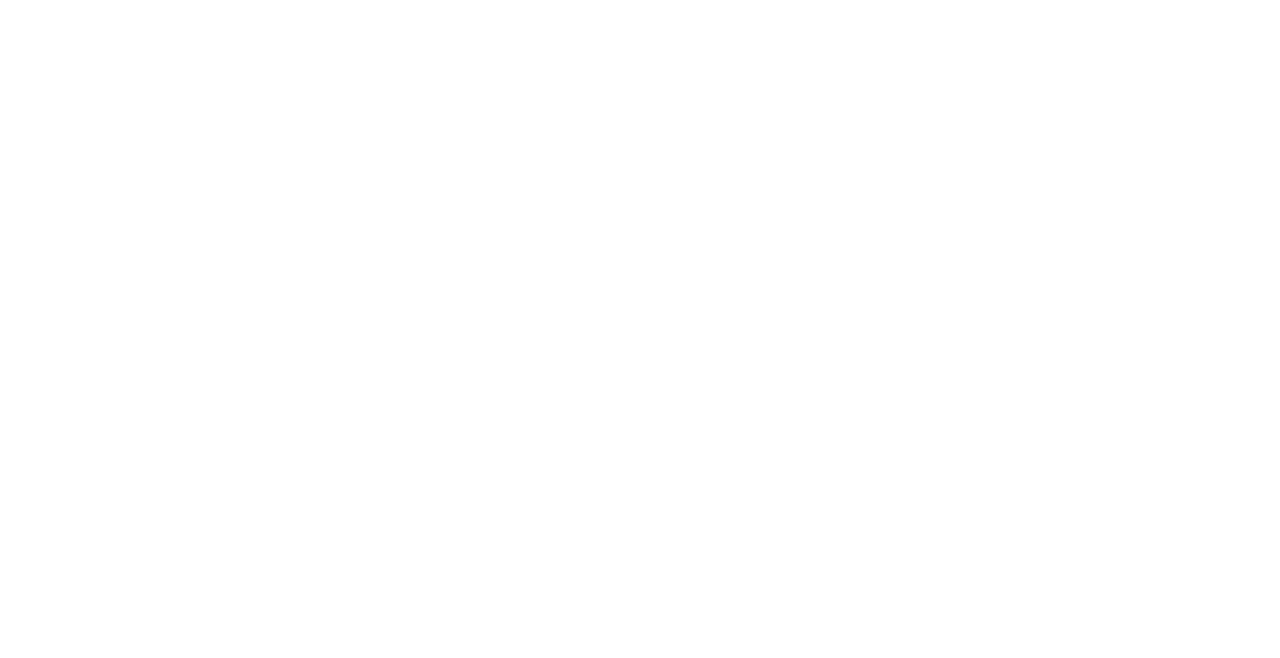
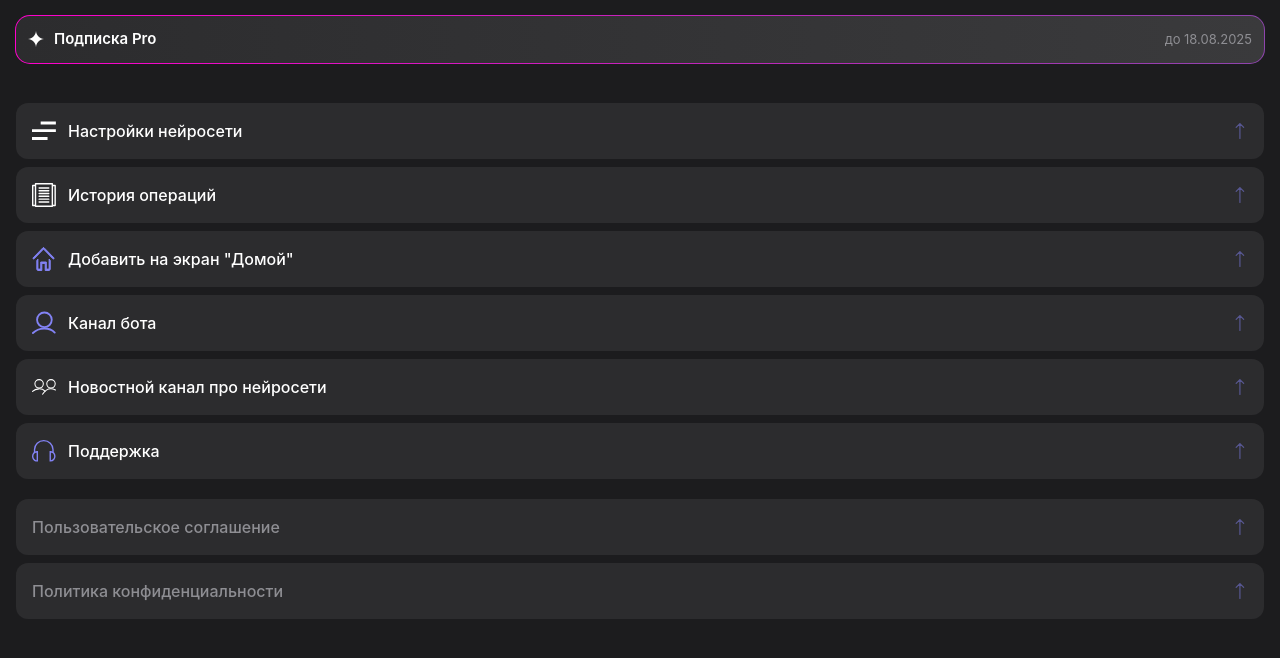
Before and after one commit to amchos/neuro-bot-vite-vue, a Vue app: page /menu in a window 1280 px wide. Before the commit this address had no page. Shown: the top 658 px of the page. Built offline with nearby package versions, Linux system fonts and the light colour scheme.

Commit message:
settingPage

```diff
--- a/src/App.vue
+++ b/src/App.vue
@@ -1,13 +1,31 @@
 <script setup>
-import { onMounted } from 'vue'
+import { onMounted, watch } from 'vue'
 import { useAppStore } from '@/stores/app'
+import { useRouter, useRoute } from 'vue-router'
+import telegramService from '@/services/telegram'
 
 const appStore = useAppStore()
+const router = useRouter()
+const route = useRoute()
 
 onMounted(async () => {
   // Инициализируем приложение (Telegram + авторизация)
   await appStore.init()
 })
+
+// Управление кнопкой "Назад"
+watch(
+  () => route.name,
+  (newRouteName) => {
+    if (newRouteName && newRouteName !== 'home') {
+      telegramService.showBackButton(() => {
+        router.back()
+      })
+    } else {
+      telegramService.hideBackButton()
+    }
+  }
+)
 </script>
 
 <template>
--- a/src/router/index.js
+++ b/src/router/index.js
@@ -2,6 +2,7 @@ import { createRouter, createWebHistory } from 'vue-router';
 import { useAppStore } from '@/stores/app';
 import HomeView from '@/views/HomeView.vue';
 import InviteView from '@/views/InviteView.vue';
+import MenuView from '@/views/MenuView.vue';
 
 const routes = [
     {
@@ -14,6 +15,12 @@ const routes = [
         path: '/invite',
         name: 'invite',
         component: InviteView,
+        meta: { requiresAuth: true },
+    },
+    {
+        path: '/menu',
+        name: 'menu',
+        component: MenuView,
         meta: { requiresAuth: true },
     },
     // Добавьте другие маршруты здесь
--- a/src/views/HomeView.vue
+++ b/src/views/HomeView.vue
@@ -157,7 +157,7 @@ const handleSelectModel = (model) => {
     <div class="fixed-header">
       <!-- Header / Top Bar -->
       <div class="top-bar">
-        <button class="icon-button menu-button">
+        <button class="icon-button menu-button" @click="router.push('/menu')">
           <img :src="settingsIcon" alt="Menu" width="24" height="24" />
         </button>
       </div>
--- /dev/null
+++ b/src/views/MenuView.vue
@@ -0,0 +1,148 @@
+<script setup>
+import { useRouter } from 'vue-router'
+import ProBanner from '@/components/ProBanner.vue'
+import settingsIcon from '@/assets/icons/settings-icon.svg'
+import historyIcon from '@/assets/icons/history-main-icon.svg'
+import addHomeIcon from '@/assets/icons/add-home-icon.svg'
+import botChannelIcon from '@/assets/icons/bot-channel-icon.svg'
+import newsChannelIcon from '@/assets/icons/referal-main-icon.svg' // Placeholder as per plan
+import supportIcon from '@/assets/icons/support-icon.svg'
+import arrowIcon from '@/assets/icons/arrow-icon.svg'
+
+const router = useRouter()
+
+const menuItems = [
+  { id: 'settings', title: 'Настройки нейросети', icon: settingsIcon, route: '/settings' },
+  { id: 'history', title: 'История операций', icon: historyIcon, route: '/history' },
+  { id: 'add-home', title: 'Добавить на экран "Домой"', icon: addHomeIcon, action: 'addToHome' },
+  { id: 'channel', title: 'Канал бота', icon: botChannelIcon, url: 'https://t.me/bot_channel' },
+  { id: 'news', title: 'Новостной канал про нейросети', icon: newsChannelIcon, url: 'https://t.me/news_channel' },
+  { id: 'support', title: 'Поддержка', icon: supportIcon, url: 'https://t.me/support' }
+]
+
+const footerItems = [
+  { id: 'terms', title: 'Пользовательское соглашение', url: '/terms' },
+  { id: 'privacy', title: 'Политика конфиденциальности', url: '/privacy' }
+]
+
+const handleItemClick = (item) => {
+  if (item.route) {
+    // router.push(item.route) // Routes not implemented yet
+    console.log('Navigate to', item.route)
+  } else if (item.url) {
+    window.open(item.url, '_blank')
+  } else if (item.action) {
+    console.log('Action:', item.action)
+  }
+}
+</script>
+
+<template>
+  <div class="menu-page">
+    <div class="menu-content">
+      <ProBanner />
+
+      <div class="menu-list">
+        <button
+          v-for="item in menuItems"
+          :key="item.id"
+          class="menu-item"
+          @click="handleItemClick(item)"
+        >
+          <div class="item-left">
+            <div class="item-icon">
+              <img :src="item.icon" :alt="item.title" width="24" height="24" />
+            </div>
+            <span class="item-title">{{ item.title }}</span>
+          </div>
+          <div class="item-right">
+            <img :src="arrowIcon" alt=">" width="16" height="16" class="arrow-right" />
+          </div>
+        </button>
+      </div>
+
+      <div class="footer-list">
+        <button
+          v-for="item in footerItems"
+          :key="item.id"
+          class="menu-item footer-item"
+          @click="handleItemClick(item)"
+        >
+          <span class="item-title">{{ item.title }}</span>
+          <div class="item-right">
+            <img :src="arrowIcon" alt=">" width="16" height="16" class="arrow-right" />
+          </div>
+        </button>
+      </div>
+    </div>
+  </div>
+</template>
+
+<style scoped>
+.menu-page {
+  min-height: 100vh;
+  background-color: #1c1c1e;
+  color: white;
+  padding: 16px;
+  font-family: -apple-system, BlinkMacSystemFont, 'Segoe UI', Roboto, Helvetica, Arial, sans-serif;
+  box-sizing: border-box;
+}
+
+.menu-content {
+  display: flex;
+  flex-direction: column;
+  gap: 20px;
+}
+
+.menu-list, .footer-list {
+  display: flex;
+  flex-direction: column;
+  gap: 8px;
+}
+
+.menu-item {
+  background: #2c2c2e;
+  border: none;
+  border-radius: 12px;
+  padding: 16px;
+  display: flex;
+  justify-content: space-between;
+  align-items: center;
+  cursor: pointer;
+  width: 100%;
+  transition: background-color 0.2s;
+}
+
+.menu-item:active {
+  background: #3a3a3c;
+}
+
+.item-left {
+  display: flex;
+  align-items: center;
+  gap: 12px;
+}
+
+.item-icon {
+  width: 24px;
+  height: 24px;
+  display: flex;
+  align-items: center;
+  justify-content: center;
+}
+
+.item-title {
+  font-size: 16px;
+  color: white;
+  font-weight: 500;
+}
+
+.footer-item .item-title {
+  color: #8E8E93;
+}
+
+.arrow-right {
+  opacity: 0.5;
+  transform: rotate(-90deg); /* Assuming arrow-icon points down or up, adjusting to point right */
+}
+</style>
```
